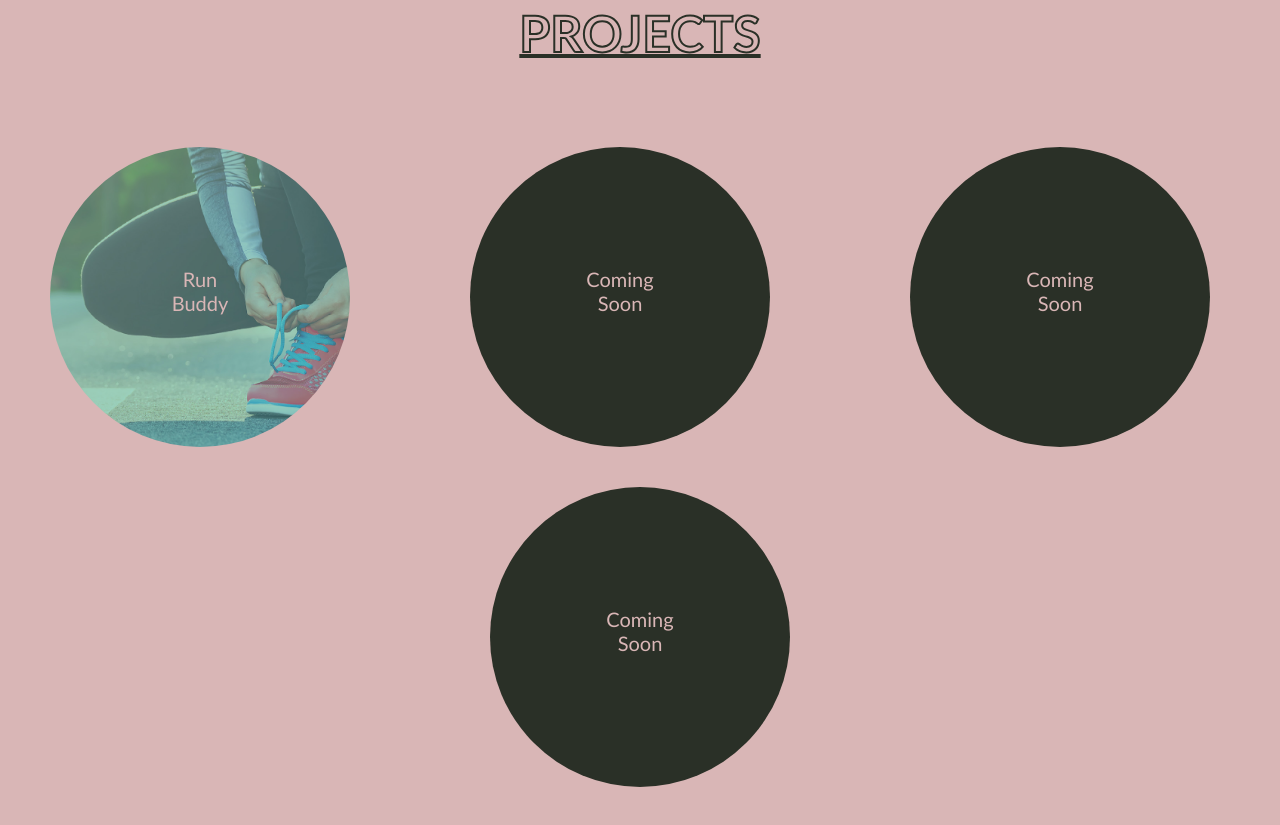
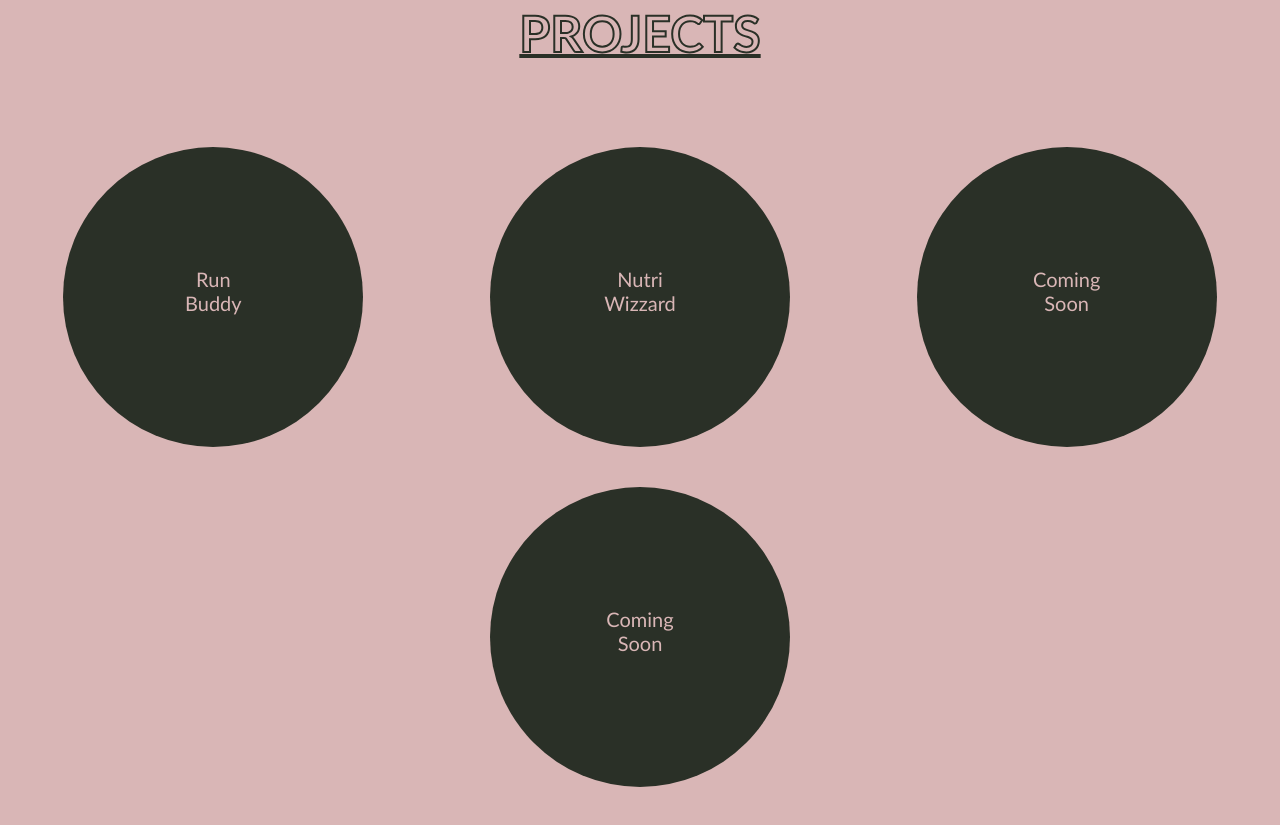
Before and after one commit to T-rummy/Tanner-Portfolio, a plain HTML site: page index.html in a window 1280 px wide. Shown: the part 1552-2377 px from the top of the page. Drawn offline with Linux system fonts and the light colour scheme.

Commit message:
added portfolio item

```diff
--- a/assets/css/style.css
+++ b/assets/css/style.css
@@ -210,6 +210,10 @@ nav {
 font-size:25px ;
  }
 
+ .nutri {
+
+ }
+
 /* Contact Section */
 
 .contact-info {
--- a/index.html
+++ b/index.html
@@ -63,7 +63,7 @@
 
          <div class="portfolio-blocks">
 
-             <div class="port-img">
+             <div class="port-box">
                 <a href="https://t-rummy.github.io/run-buddy/">
 
 
@@ -76,7 +76,9 @@
 
              <div class="port-box">
 
-                 <p class="top-left">Coming<br>Soon</p>
+                <a href="https://t-rummy.github.io/Runrob/"><p class="top-left">Nutri <br> Wizzard</p></a>
+
+
 
              </div>
 
```
